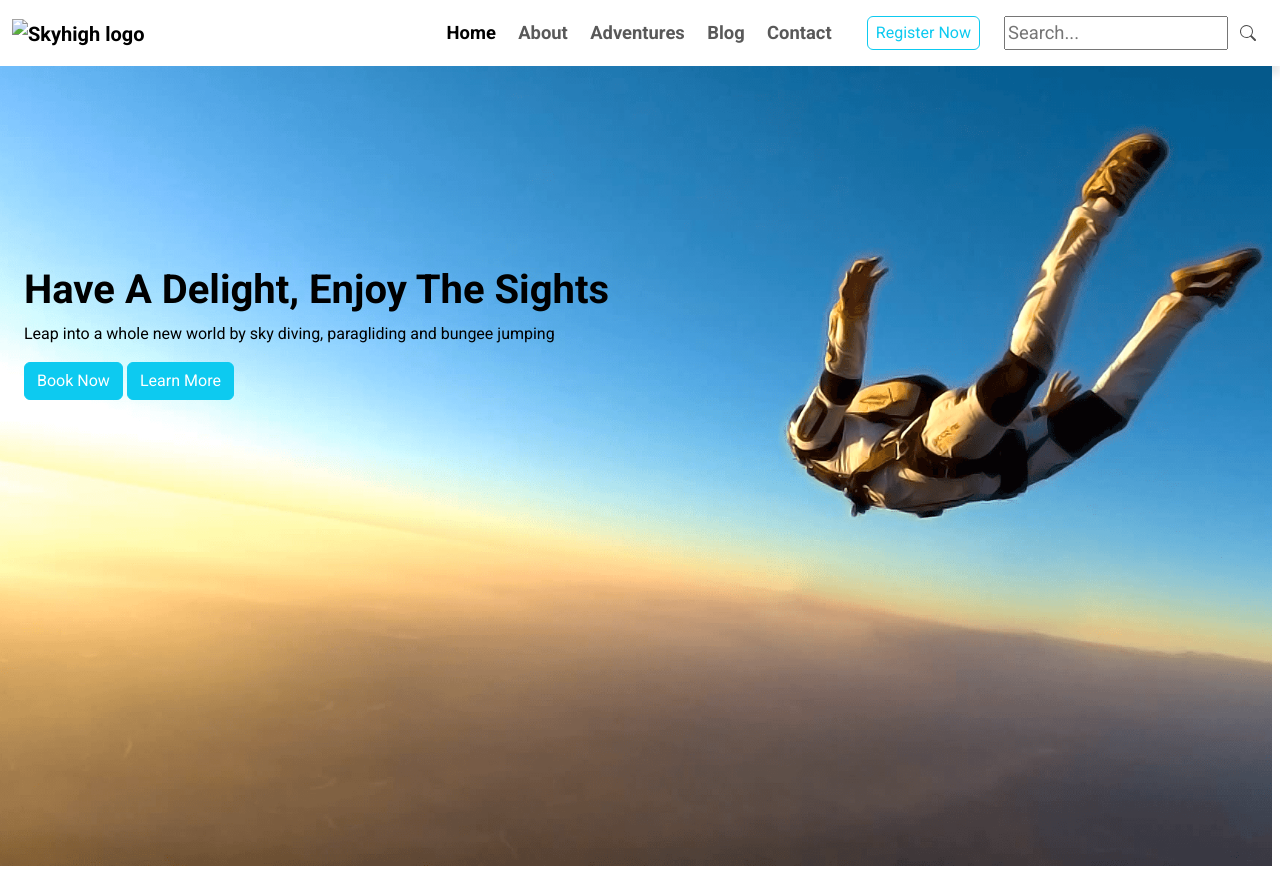
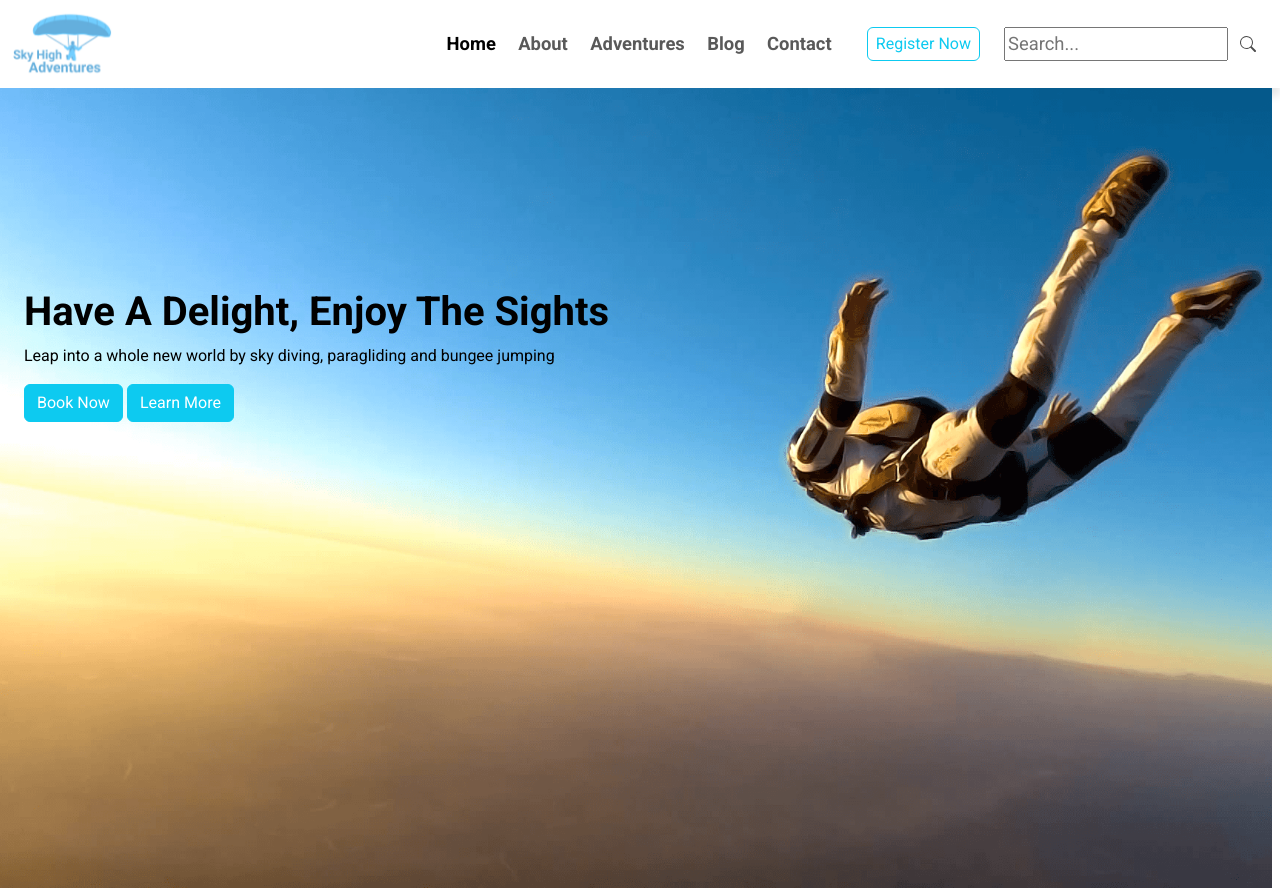
Before and after one commit to alti0020/dsn1713-library, a plain HTML site: page index.html in a window 1280 px wide. Before the commit the page ends 866 px from the top, so only its background shows below. Drawn offline with nearby package versions, Linux system fonts and the light colour scheme; the site is published under a folder, as on GitHub Pages, so addresses that start at the root find nothing.

Commit message:
Updated logo in nav

```diff
--- a/index.html
+++ b/index.html
@@ -16,7 +16,7 @@
 	<!-- Navigation-->
 	  <nav class="navbar navbar-expand-lg">
 		<div class="container-fluid">
-		  <a href="index.html" class="navbar-brand animate__animated animate__slideInDown"> <img src="/images/skyhigh-adventure-logo.png" alt="Skyhigh logo"></a>
+		  <a href="index.html" class="navbar-brand animate__animated animate__slideInDown"> <img src="images/skyhigh-adventure-logo.png" alt="Skyhigh logo"></a>
 		  <!-- slide down animation-->
 		  <button type="button" class="btn btn-outline-info gap-2 col-3 mx-auto me-2 mobile-btn animate__animated animate__bounceIn">Register Now</button>
 		    <!-- Bounce In animation-->
```
